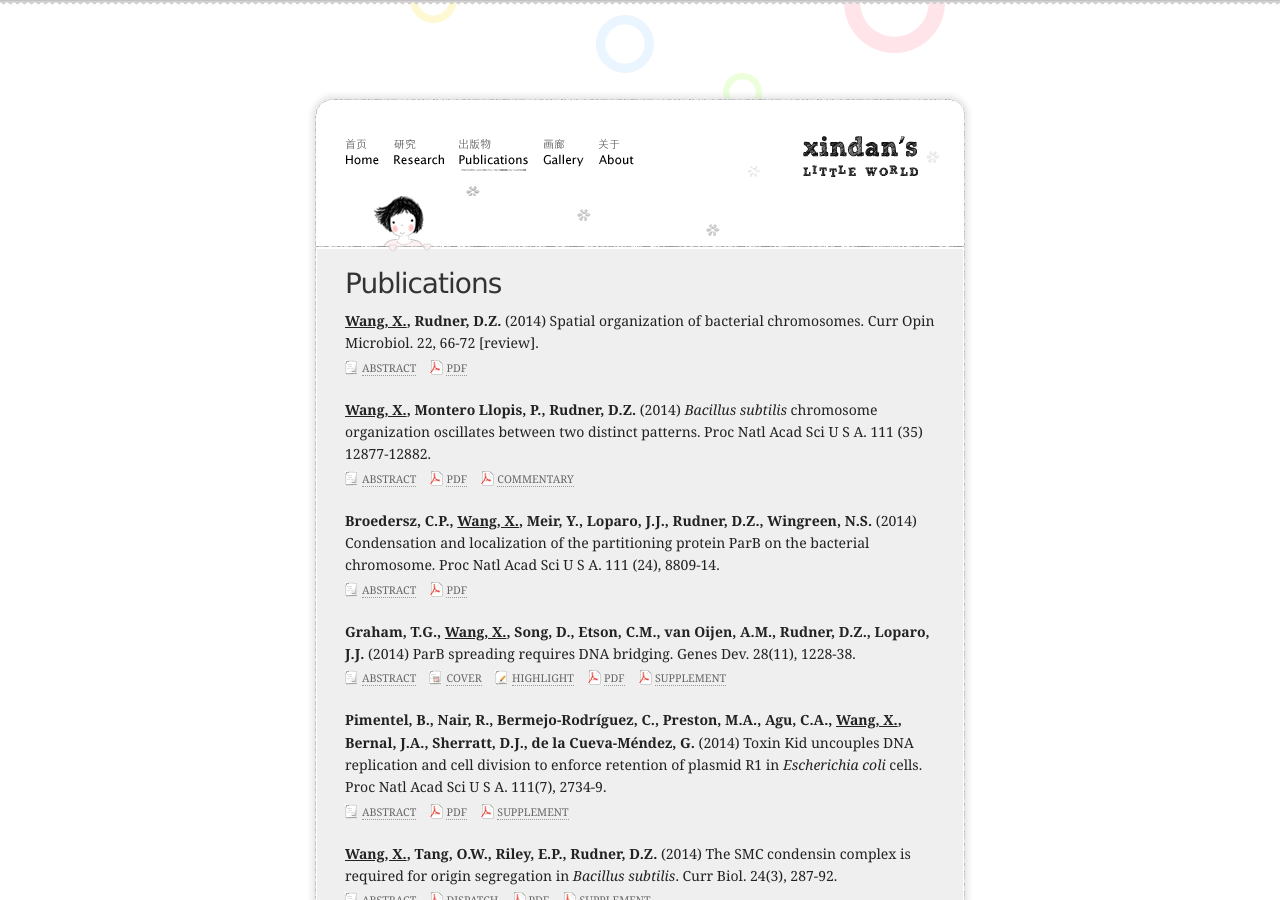
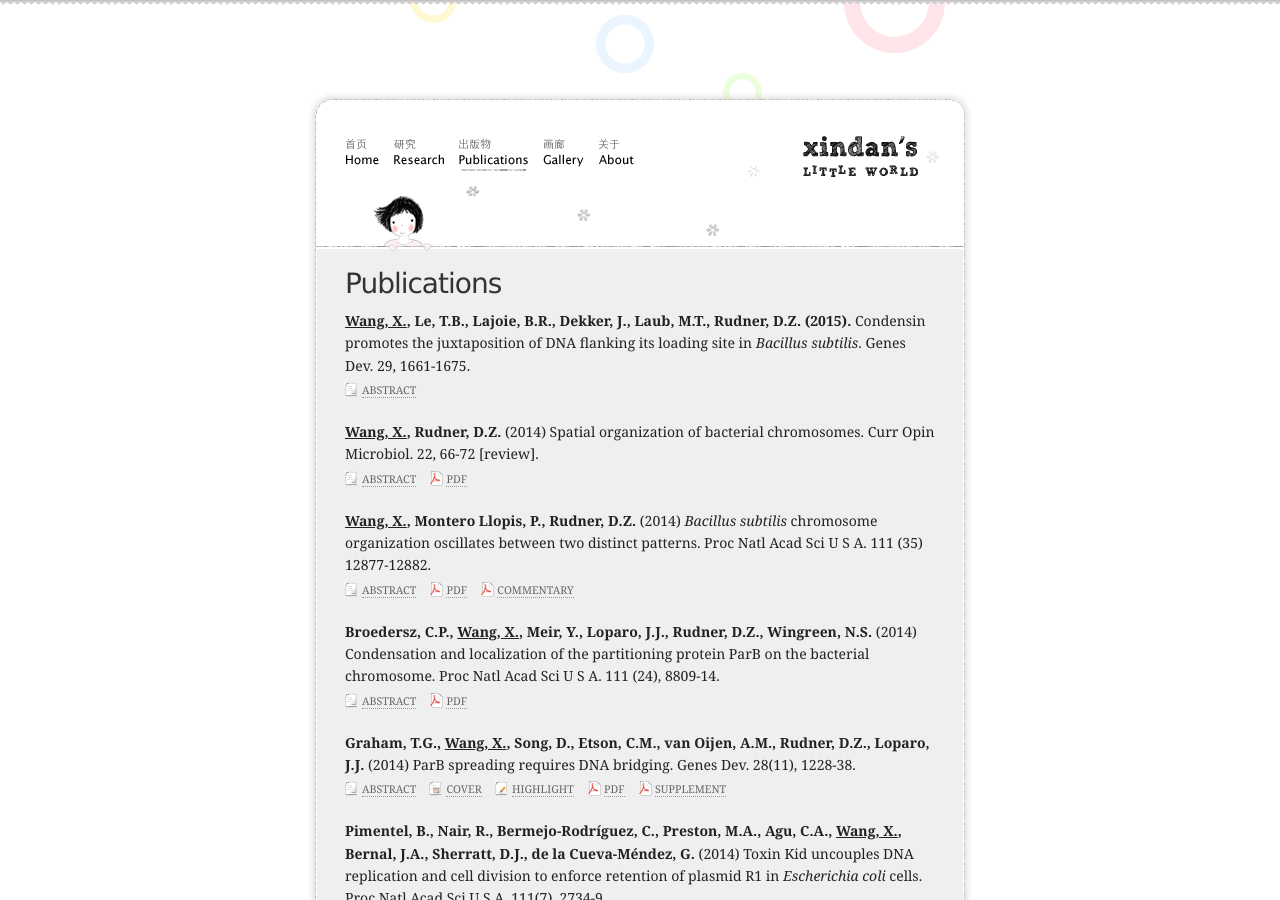
Before and after one commit to xindan/xindan.github.io, a Jekyll site: the page built from publications/index.html, in a window 1280 px wide and 900 px high. Built offline with Jekyll 4.4.1, drawn with Linux system fonts in a browser that asks for light colours; Markdown is read by kramdown in place of the engine named in the settings.

Commit message:
Add new pub

```diff
--- a/publications/index.html
+++ b/publications/index.html
@@ -8,6 +8,12 @@ class: pub
 <div id="main-content">
 	<h2>Publications</h2>
 	<ul>
+		<li>
+			<b><u>Wang, X.</u>, Le, T.B., Lajoie, B.R., Dekker, J., Laub, M.T., Rudner, D.Z. (2015).</b> Condensin promotes the juxtaposition of DNA flanking its loading site in <i>Bacillus subtilis</i>. Genes Dev. 29, 1661-1675.
+			<p>
+				<a class="abs" href="http://genesdev.cshlp.org/content/29/15/1661.abstract"><span>Abstract</span></a>
+			</p>
+		</li>
 		<li>
 			<b><u>Wang, X.</u>, Rudner, D.Z.</b> (2014) Spatial organization of bacterial chromosomes. Curr Opin Microbiol. 22, 66-72 [review].
 			<p>
```
